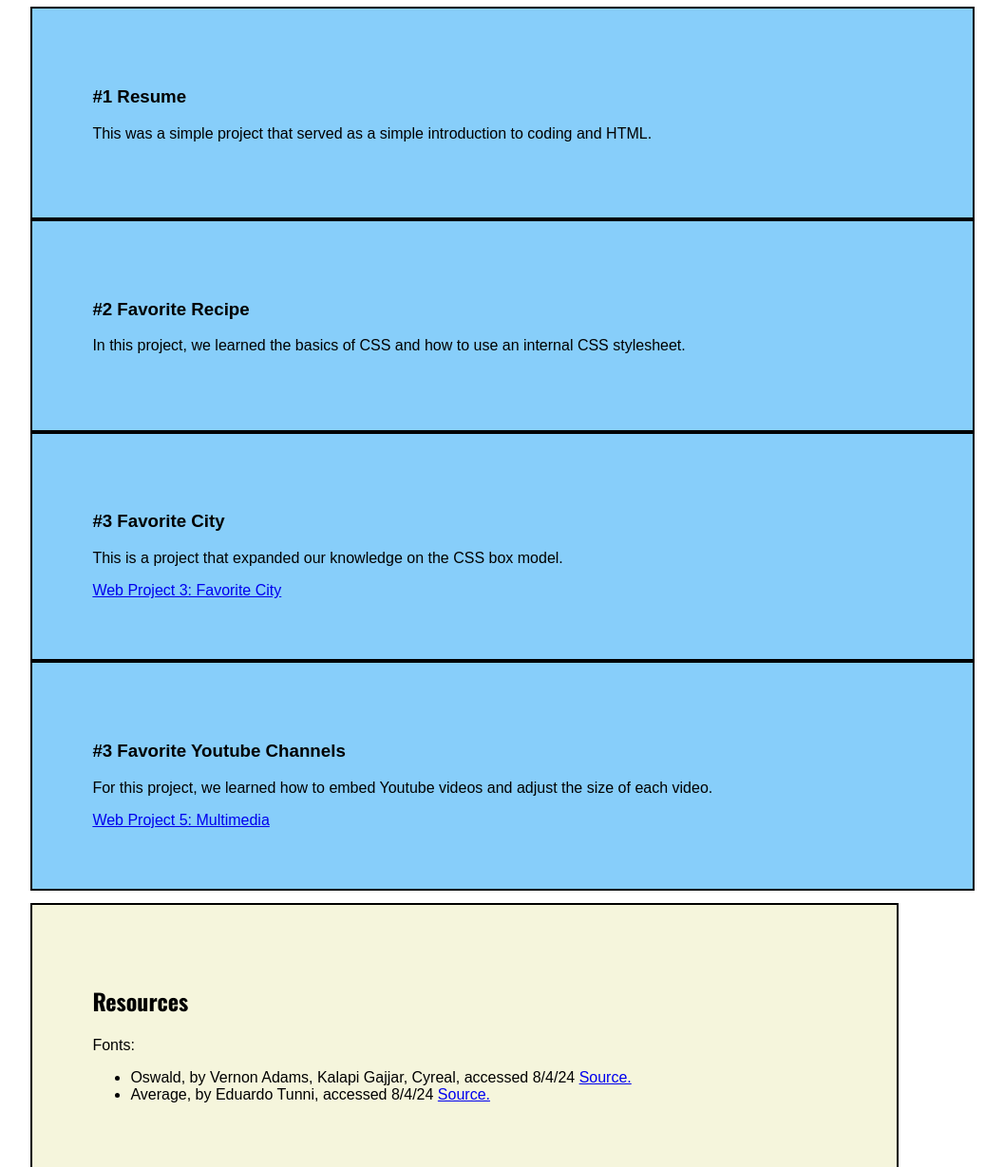
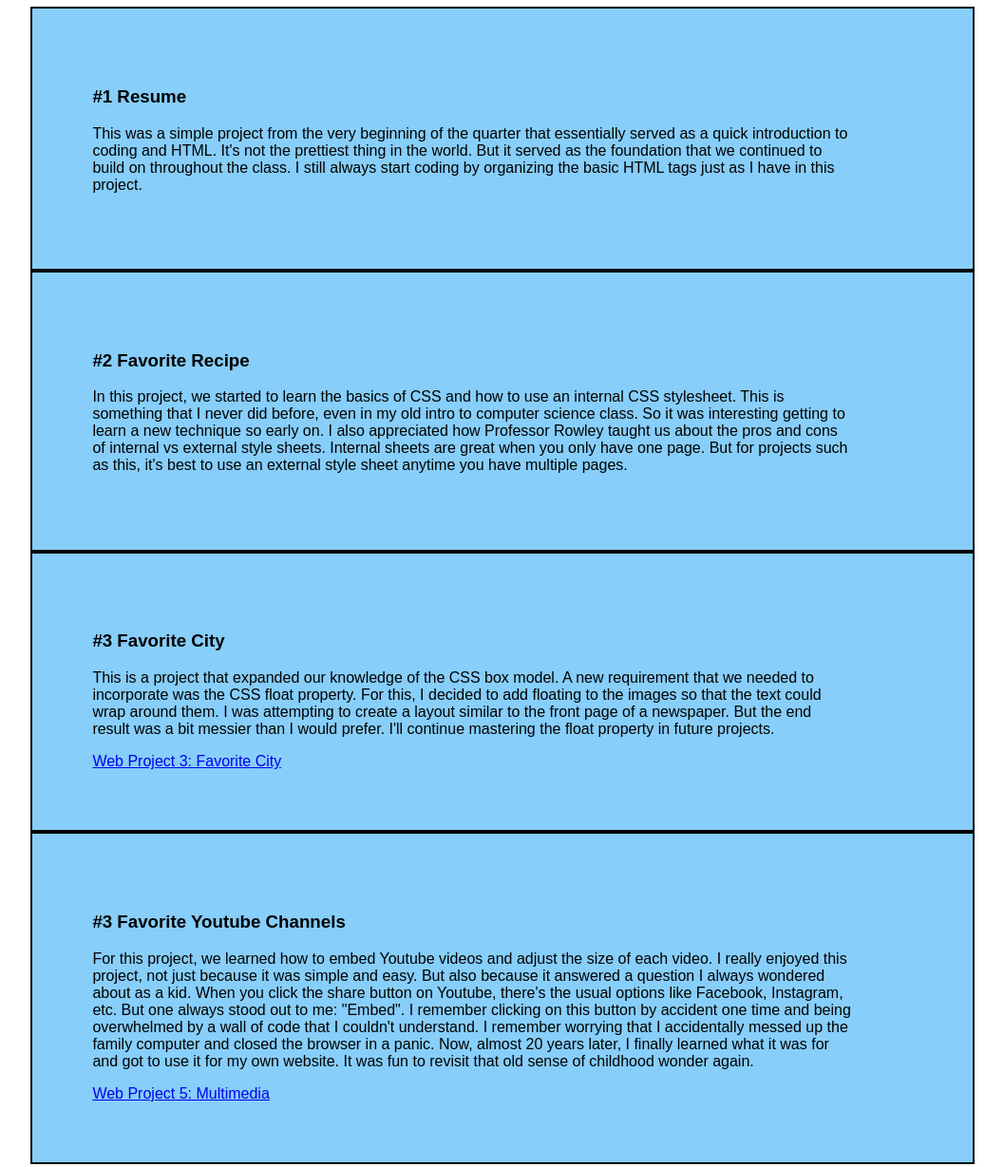
Before and after one commit to RyanDoBC/Final-Project, a plain HTML site: page portfolio.html in a window 1280 px wide. Shown: the part 600-1829 px from the top of the page at 95% size, without its empty margins (39-1096 px from the left). Drawn offline with nearby package versions, Linux system fonts and the light colour scheme; a web font is replaced by a local one.

Commit message:
Improved paragraph text

```diff
--- a/portfolio.html
+++ b/portfolio.html
@@ -30,20 +30,20 @@
             </section>
             <section id="first">
                 <h3>#1 Resume</h3>
-                    <p>This was a simple project that served as a simple introduction to coding and HTML.</p>
+                    <p>This was a simple project from the very beginning of the quarter that essentially served as a quick introduction to coding and HTML. It's not the prettiest thing in the world. But it served as the foundation that we continued to build on throughout the class. I still always start coding by organizing the basic HTML tags just as I have in this project.</p>
             </section>
             <section id="second">
                 <h3>#2 Favorite Recipe</h3>
-                    <p>In this project, we learned the basics of CSS and how to use an internal CSS stylesheet.</p>
+                    <p>In this project, we started to learn the basics of CSS and how to use an internal CSS stylesheet. This is something that I never did before, even in my old intro to computer science class. So it was interesting getting to learn a new technique so early on. I also appreciated how Professor Rowley taught us about the pros and cons of internal vs external style sheets. Internal sheets are great when you only have one page. But for projects such as this, it's best to use an external style sheet anytime you have multiple pages.</p>
             </section>
             <section id ="third">
                 <h3>#3 Favorite City</h3>
-                    <p>This is a project that expanded our knowledge on the CSS box model.</p>
+                    <p>This is a project that expanded our knowledge of the CSS box model. A new requirement that we needed to incorporate was the CSS float property. For this, I decided to add floating to the images so that the text could wrap around them. I was attempting to create a layout similar to the front page of a newspaper. But the end result was a bit messier than I would prefer. I'll continue mastering the float property in future projects.</p>
                     <a href="https://ryandobc.github.io/project3/" target="_blank">Web Project 3: Favorite City</a>
             </section>
             <section id ="fourth">
                 <h3>#3 Favorite Youtube Channels</h3>
-                    <p>For this project, we learned how to embed Youtube videos and adjust the size of each video.</p>
+                    <p>For this project, we learned how to embed Youtube videos and adjust the size of each video. I really enjoyed this project, not just because it was simple and easy. But also because it answered a question I always wondered about as a kid. When you click the share button on Youtube, there's the usual options like Facebook, Instagram, etc. But one always stood out to me: "Embed". I remember clicking on this button by accident one time and being overwhelmed by a wall of code that I couldn't understand. I remember worrying that I accidentally messed up the family computer and closed the browser in a panic. Now, almost 20 years later, I finally learned what it was for and got to use it for my own website. It was fun to revisit that old sense of childhood wonder again.</p>
                     <a href="https://ryandobc.github.io/project5/" target="_blank">Web Project 5: Multimedia</a>
             </section>
             <section id="resources">
```
Also changed, not shown: index.html (+2 -1 lines).
